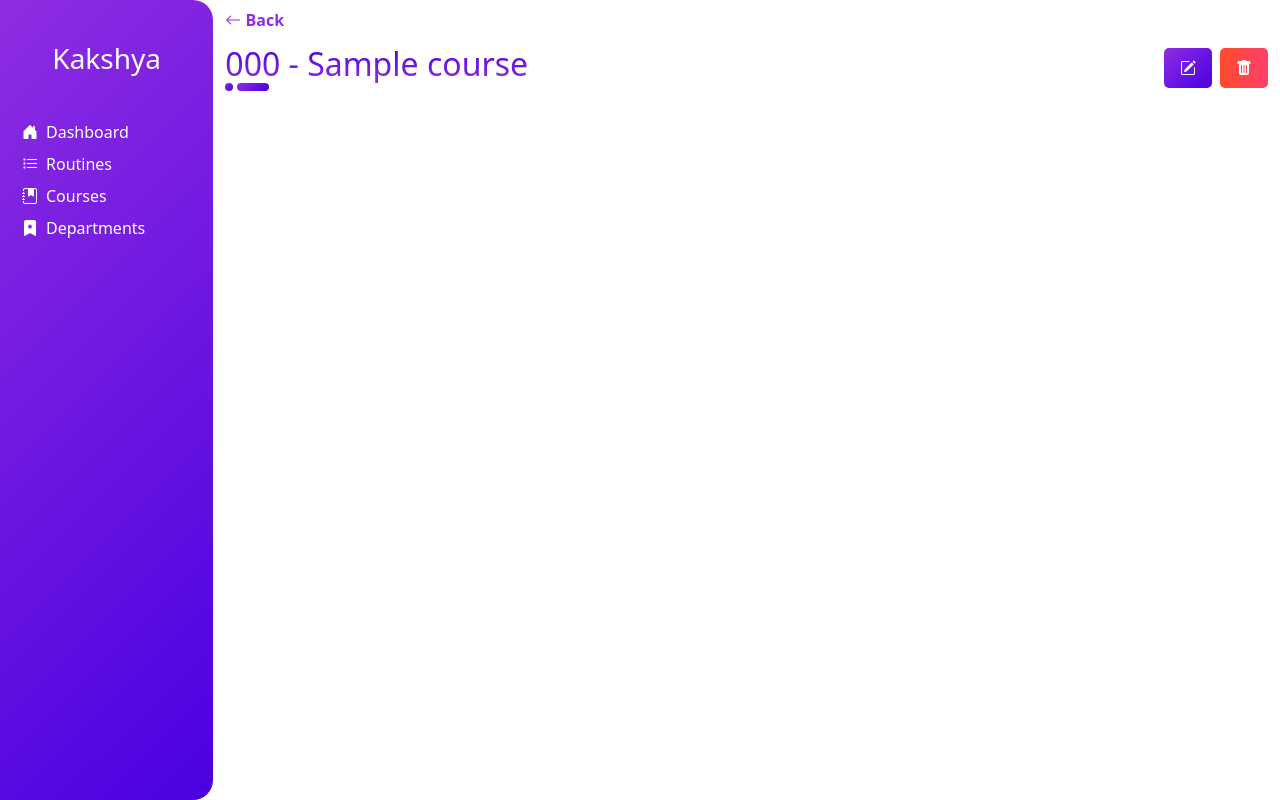
After one commit to MinorProject-TCIOE075/Kakshya, a Django app: page /myadmin/org/courses/c/1/ in a window 1280 px wide. The commit adds this page. Run offline with Django 3.2, Linux system fonts and the light colour scheme; tables that the repository leaves empty hold one stand-in row (values such as "Sample post"); some libraries are stand-ins or nearby versions.

Commit message:
[feat] add view course detail page

```diff
--- /dev/null
+++ b/organization/templates/organization/course.html
@@ -0,0 +1,64 @@
+{% extends 'myadmin/base.html' %}
+
+{% block main_content %}
+    <div class="return-bar d-flex align-items-center justify-content-start pt-2">
+        <div class="back-arr font-bold color-primary">
+            <a href="{% url 'myadmin:course_list' %}"> <i
+                    class="bi bi-arrow-left"></i> Back</a>
+        </div>
+
+    </div>
+    <div class="title-wrapper">
+        <h1 class="title">
+            {{ course.code }} - {{ course.name }}
+        </h1>
+        <div class="action-buttons d-flex">
+            <a href="#"
+               class="button button-primary me-2" title="Edit">
+                <i class="bi bi-pencil-square"></i>
+            </a>
+
+
+            <!-- Button trigger modal -->
+            <button type="button" class="button button-danger" title="Delete"
+                    data-bs-toggle="modal"
+                    data-bs-target="#deleteCourseModal">
+                <i class="bi bi-trash-fill"></i>
+            </button>
+
+            <!-- Modal -->
+            <div class="modal fade" id="deleteCourseModal" tabindex="-1"
+                 aria-labelledby="deleteCourseModalLabel"
+                 aria-hidden="true">
+                <div class="modal-dialog">
+                    <div class="modal-content">
+                        <div class="modal-header border-bottom-0">
+                            <h1 class="color-primary ">
+                                Delete Course??
+                            </h1>
+                        </div>
+                        <div class="modal-content border-0 px-4">
+                            <p>Are you sure you want to delete this
+                                course?</p>
+                        </div>
+                        <div class="modal-footer border-0">
+                            <button type="button"
+                                    class="button button-secondary me-1"
+                                    data-bs-dismiss="modal">Close
+                            </button>
+                            <form action="#"
+                                  method="post"> {% csrf_token %}
+                                <button type="submit"
+                                        class="button button-danger"
+                                        title="Delete Department">
+                                    Delete
+                                </button>
+                            </form>
+
+                        </div>
+                    </div>
+                </div>
+            </div>
+        </div>
+    </div>
+{% endblock main_content %}
--- a/organization/urls.py
+++ b/organization/urls.py
@@ -22,4 +22,6 @@ urlpatterns = [
          name='program_edit'),
     path('courses/', views.CourseListView.as_view(), name='course_list'),
     path('courses/add/', views.AddCourseView.as_view(), name='course_add'),
+    path('courses/c/<int:pk>/', views.CourseDetailView.as_view(),
+         name='course'),
 ]
--- a/organization/views.py
+++ b/organization/views.py
@@ -237,7 +237,15 @@ class AddCourseView(views.View):
             'course_form': course_form,
         })
 
+
 # View Course
+class CourseDetailView(views.View):
+    template_name = 'organization/course.html'
+    model = Course
 
-# Edit Courses
-# delete Course
+    def get(self, request, pk, *args, **kwargs):
+        course = get_object_or_404(self.model, pk=pk)
+        return render(request, self.template_name, context={'course': course})
+
+# TODO: Edit Courses
+# TODO: delete Course
```
Also changed, not shown: organization/templates/organization/course_list.html (+6 -3 lines).
